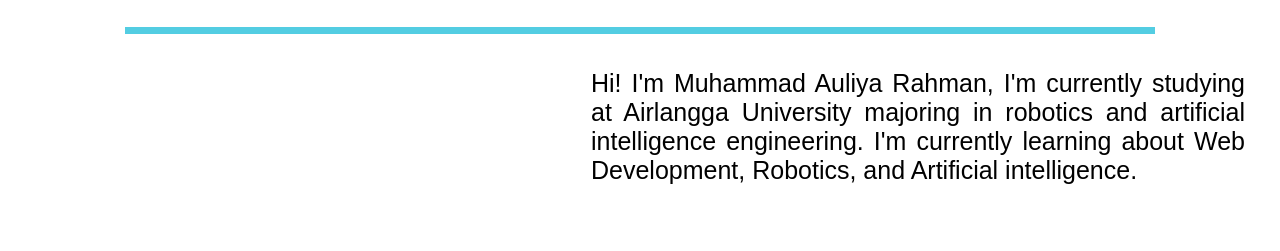
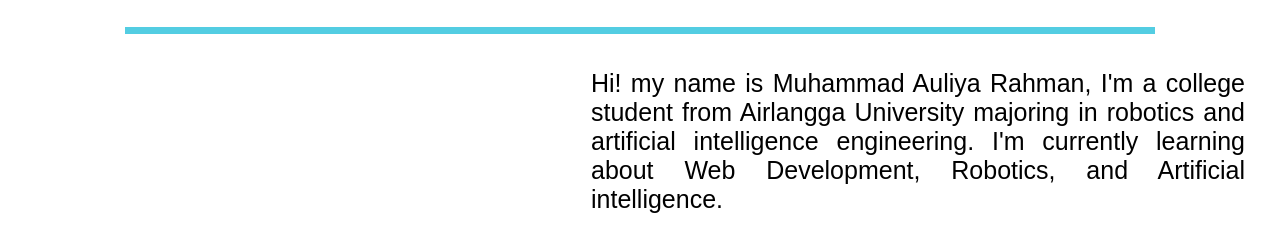
Before and after one commit to Auliyando/aulrmn.github.io, a plain HTML site: page index.html in a window 1280 px wide. Shown: the part 467-718 px from the top of the page. Drawn offline with Linux system fonts and the light colour scheme.

Commit message:
update aboutme

```diff
--- a/index.html
+++ b/index.html
@@ -34,7 +34,7 @@
         </div>
         <div class="bawah">
             <!--<img src="img/Screenshot (43).png" alt="">-->
-            <p>Hi! I'm Muhammad Auliya Rahman, I'm currently studying at Airlangga University majoring in robotics and artificial intelligence engineering. I'm currently learning about Web Development, Robotics, and Artificial intelligence.</p>
+            <p>Hi! my name is Muhammad Auliya Rahman, I'm a college student from Airlangga University majoring in robotics and artificial intelligence engineering. I'm currently learning about Web Development, Robotics, and Artificial intelligence.</p>
         </div>
     </div>
 </body>
```
